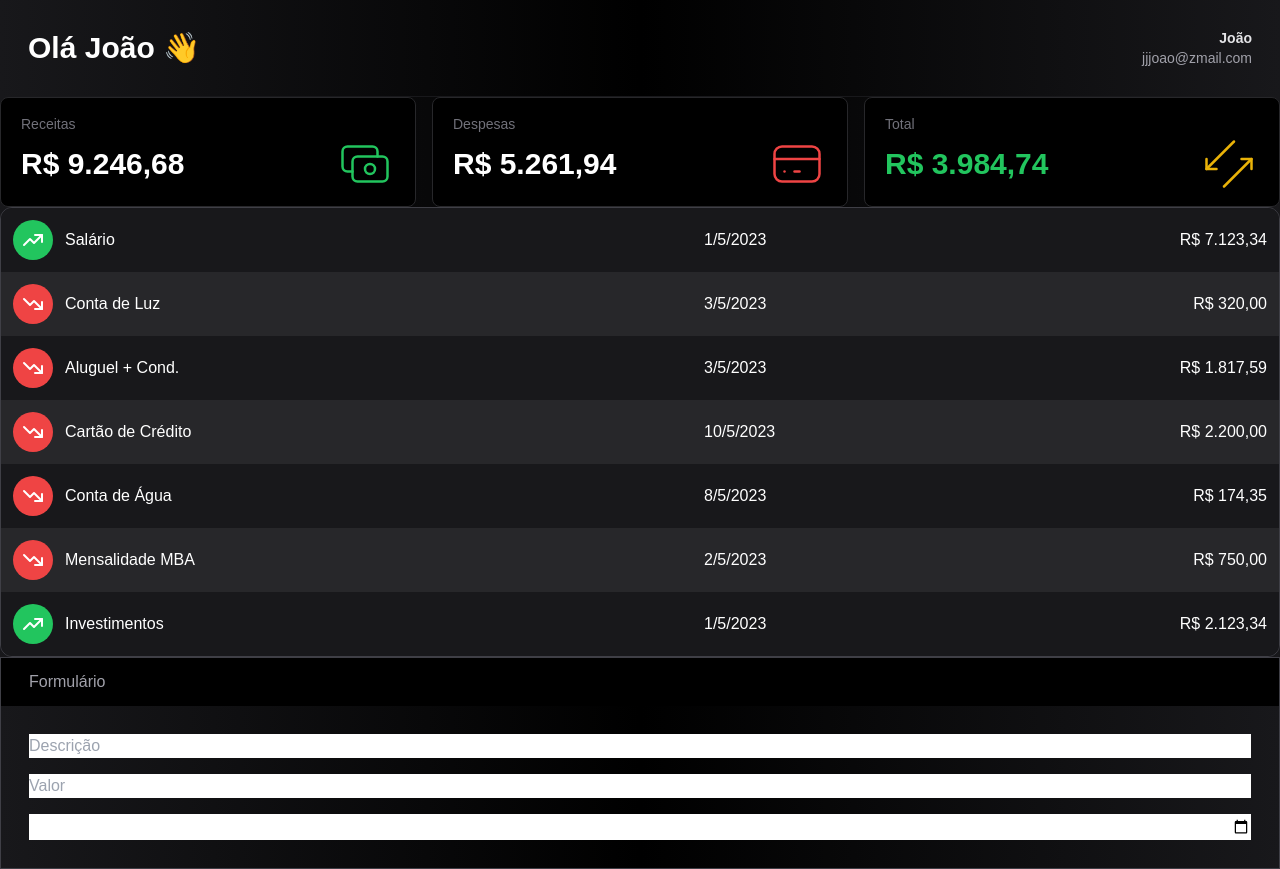
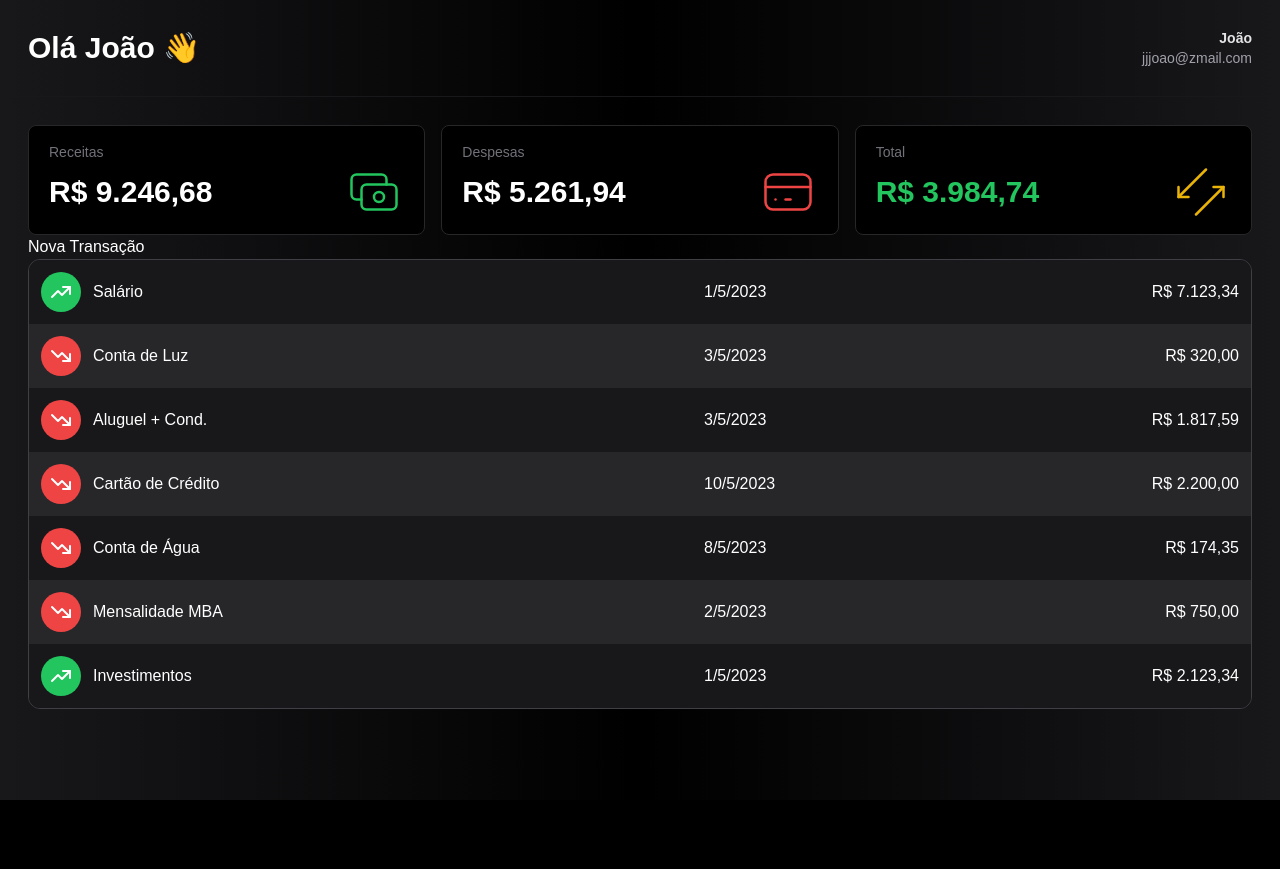
Before and after one commit to FredericoGSilva/bitcent, a Next.js app: page / in a window 1280 px wide. After the commit the page ends 800 px from the top, so only its background shows below. Built offline with nearby package versions, Linux system fonts and the light colour scheme.

Commit message:
Finance component now with the functions toSalve and remove. Making the Form subcomponent more functional with both functions.

```diff
--- a/src/components/finance/Form.tsx
+++ b/src/components/finance/Form.tsx
@@ -4,10 +4,13 @@ import { useState } from "react";
 
 interface FormProps {
     transaction: Transaction
+    toSalve?: (transaction: Transaction) => void
+    cancel?: () => void
+    remove?: (transaction: Transaction) => void
 }
 
 export default function Form(props: FormProps) {
-    const [transaction] = useState<Transaction>()
+    const [transaction, setTransaction] = useState<Transaction>(props.transaction)
   return (
     <div className={`
         flex flex-col border border-zinc-700
@@ -20,7 +23,12 @@ export default function Form(props: FormProps) {
             placeholder="Descrição"
             className="input"
             value={transaction?.description ?? ''}
-
+            onChange={event => (
+              setTransaction({
+                ...transaction,
+                description: event.target.value
+              })
+            )}
         />
 
         <input
@@ -28,6 +36,12 @@ export default function Form(props: FormProps) {
           placeholder="Valor"
           className="input"
           value={transaction?.value ?? ''}
+          onChange={event => (
+            setTransaction({
+              ...transaction,
+              value: +event.target.value
+            })
+          )}
         />
 
         <input
@@ -35,6 +49,12 @@ export default function Form(props: FormProps) {
           placeholder="Data"
           className="input"
           value={formatDate.yymmdd.format(props.transaction.date ?? new Date())}
+          onChange={event => (
+            setTransaction({
+              ...transaction,
+              date: new Date(`${event.target.value}`)
+            })
+          )}
         />
 
       </div>
--- a/src/components/finance/index.tsx
+++ b/src/components/finance/index.tsx
@@ -1,22 +1,57 @@
 import { useState } from "react";
-import Transaction from "@/logic/core/finances/Transaction";
+import Transaction, { emptyTransaction } from "@/logic/core/finances/Transaction";
 import Header from "../template/Header";
 import Page from "../template/Page";
 import List from "./List";
 import fakeTransactions from "@/data/constants/FakeTransaction";
 import Summary from "./Summary";
 import Form from "./Form";
+import Id from "@/logic/core/shared/id";
+import Content from "../template/Content";
 
 export default function Finance() {
-    const [transactions] = useState<Transaction[]>(fakeTransactions)
-    return (
-        <Page>
-            <Header />
-            <Summary transactions={transactions}/>
+  const [transactions, setTransactions] = useState<Transaction[]>(fakeTransactions);
+  const [transaction, setTransaction] = useState<Transaction | null>(null);
 
+  // salvar nova transação.
+  function toSalve(transaction: Transaction) {
+    const otherTransactions = transactions.filter((t) => t.id != transaction.id);
+    setTransactions([
+      ...otherTransactions,
+      { ...transaction, id: transaction.id ?? Id.newId() },
+    ]);
+    setTransaction(null);
+  }
+
+  // excluir
+  function remove(transaction: Transaction) {
+    const otherTransactions = transactions.filter((t) => t.id != transaction.id);
+    setTransactions(otherTransactions);
+    setTransaction(null);
+  }
+
+  return (
+    <Page>
+      <Header />
+      <Content>
+        <Summary transactions={transactions} />
+        <div>
+          <button onClick={() => setTransaction(emptyTransaction)}>
+            <span>Nova Transação</span>
+          </button>
+        </div>
+        {transaction ? (
+            <Form transaction={transaction}
+            toSalve={toSalve}
+            remove={remove}
+            cancel={() => setTransaction(null)}
+            />
+        ) : (
             <List transactions={transactions}
+            selectTransaction={setTransaction}
             />
-            <Form transaction={transactions[0]}/>
-        </Page>
-    )
+        )}
+      </Content>
+    </Page>
+  );
 }
--- /dev/null
+++ b/src/components/template/Content.tsx
@@ -0,0 +1,15 @@
+interface ContentProps {
+    children: any
+    className?: string
+}
+
+export default function Content(props: ContentProps) {
+    return (
+        <div className={`
+            flex flex-col p-7
+            ${props.className ?? ''}
+        `}>
+            {props.children}
+        </div>
+    )
+}
--- a/src/styles/components.css
+++ b/src/styles/components.css
@@ -1,4 +1,5 @@
 .input {
+    color-scheme: dark;
     @apply bg-black text-white outline-none;
     @apply border border-zinc-700 py-2 px-4;
     @apply rounded-md focus:border-zinc-400
```
